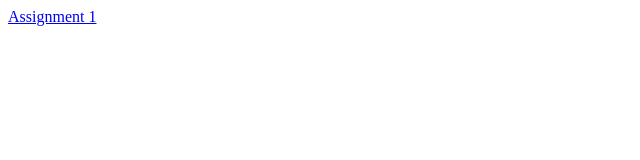
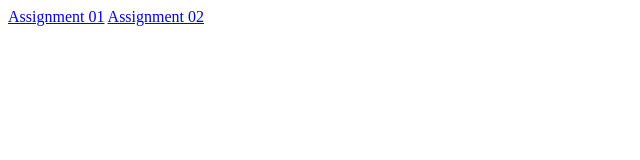
Before and after one commit to iowi479/informationvisualization, a plain HTML site: page index.html in a window 1280 px wide. Shown: the whole page, without its empty margins (0-640 px from the left). Drawn offline with Linux system fonts and the light colour scheme.

Commit message:
Add Assignment 2

```diff
--- a/index.html
+++ b/index.html
@@ -5,7 +5,8 @@
     <meta charset="UTF-8">
     <title>InfoVis Tutorial</title>
 
-    <a href="practical_01/">Assignment 1</a>
+    <a href="practical_01/">Assignment 01</a>
+    <a href="practical_02/">Assignment 02</a>
 
 </head>
 
```
